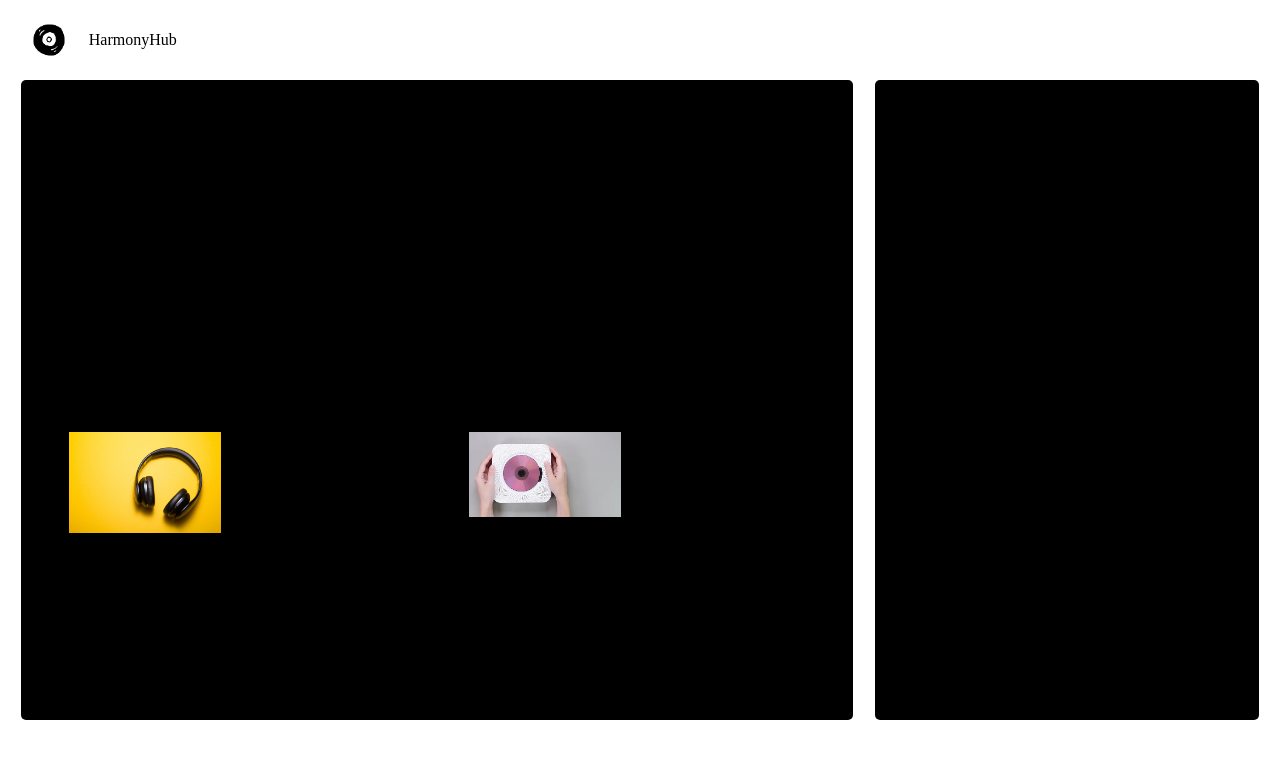
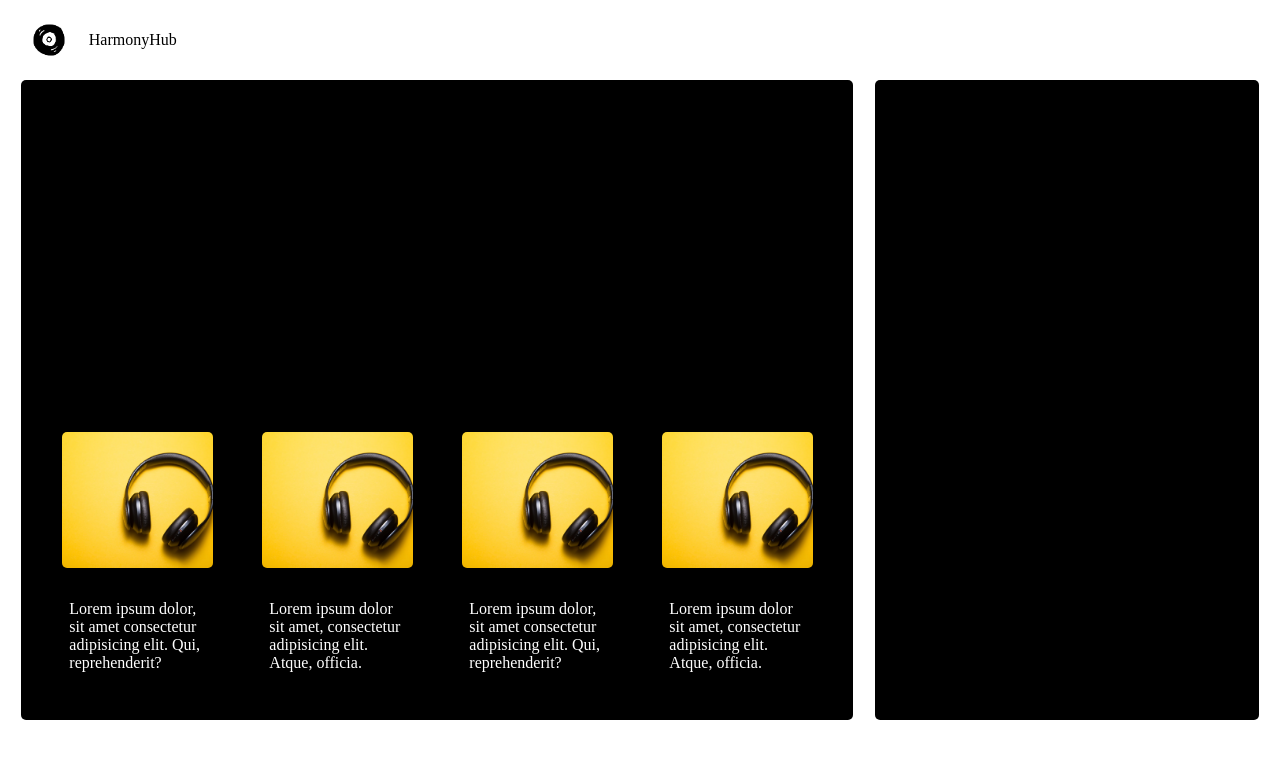
Before and after one commit to RishiKumar156/Test-Djongo-Application, an Angular app in the folder harmonyfrontend/harmony/: page / in a window 1280 px wide. Shown: the top 758 px of the page. Built offline with nearby package versions, Linux system fonts and the light colour scheme.

Commit message:
landing updates

```diff
--- a/harmonyfrontend/harmony/src/app/components/heads/heads.component.html
+++ b/harmonyfrontend/harmony/src/app/components/heads/heads.component.html
@@ -2,7 +2,7 @@
   <div class="head"></div>
   <div class="body">
     <div class="item item1">
-      <div class="holder"><img src="./../../../assets/c1.avif" alt="" /></div>
+      <div class="holder"></div>
       <div class="content">
         <p>
           Lorem ipsum dolor, sit amet consectetur adipisicing elit. Qui,
@@ -11,7 +11,25 @@
       </div>
     </div>
     <div class="item item2">
-      <div class="holder"><img src="./../../../assets/c2.webp" alt="" /></div>
+      <div class="holder"></div>
+      <div class="content">
+        <p>
+          Lorem ipsum dolor sit amet, consectetur adipisicing elit. Atque,
+          officia.
+        </p>
+      </div>
+    </div>
+    <div class="item item1">
+      <div class="holder"></div>
+      <div class="content">
+        <p>
+          Lorem ipsum dolor, sit amet consectetur adipisicing elit. Qui,
+          reprehenderit?
+        </p>
+      </div>
+    </div>
+    <div class="item item2">
+      <div class="holder"></div>
       <div class="content">
         <p>
           Lorem ipsum dolor sit amet, consectetur adipisicing elit. Atque,
--- a/harmonyfrontend/harmony/src/app/components/heads/heads.component.scss
+++ b/harmonyfrontend/harmony/src/app/components/heads/heads.component.scss
@@ -18,10 +18,26 @@
   .body {
     display: flex;
     .item {
-      img {
-        width: 50%;
+      display: flex;
+      flex-direction: column;
+      align-items: center;
+      .holder {
+        display: flex;
+        justify-content: center;
+        width: 90%;
+        height: 50%;
+        background: url("../../../assets/c1.avif");
+        background-position: center;
+        background-size: cover;
         border-radius: 5px;
-        padding: 1rem;
+        margin: 1rem;
+      }
+      .content {
+        margin: 1rem;
+        p {
+          color: white;
+          text-align: left;
+        }
       }
       margin: 1rem;
       border-radius: 5px;
```
